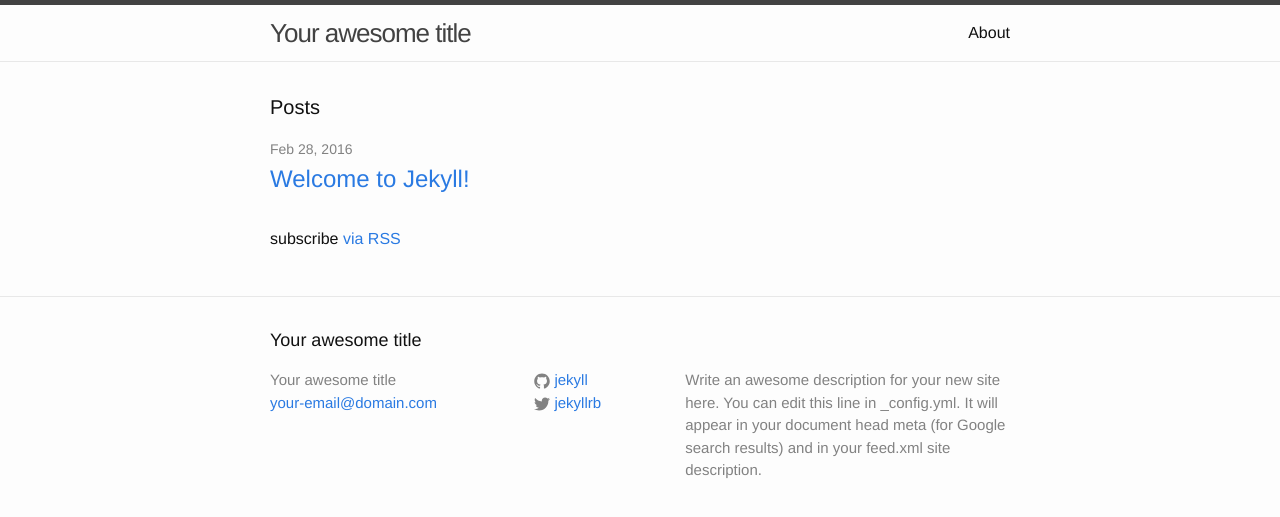
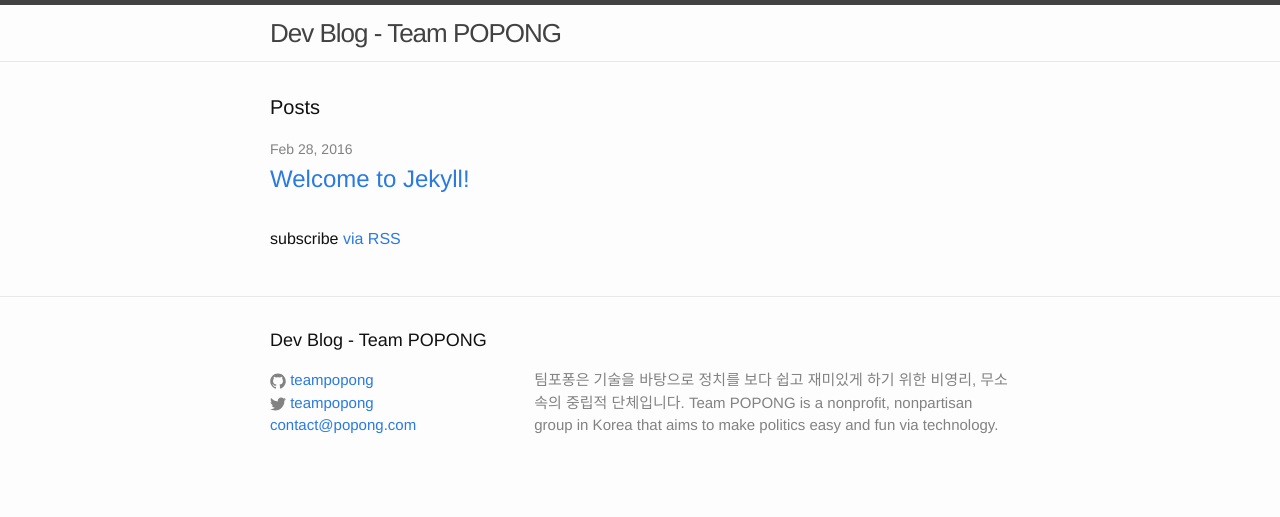
Before and after one commit to teampopong/blog.popong.com, a Jekyll site: the page built from index.html, in a window 1280 px wide. Shown: the top 517 px of the page. Built offline with Jekyll 4.4.1, drawn with Linux system fonts in a browser that asks for light colours.

Commit message:
Modify config and layouts

```diff
--- a/_config.yml
+++ b/_config.yml
@@ -6,16 +6,15 @@
 # 'jekyll serve'. If you change this file, please restart the server process.
 
 # Site settings
-title: Your awesome title
-email: your-email@domain.com
+title: Dev Blog - Team POPONG
+email: contact@popong.com
 description: > # this means to ignore newlines until "baseurl:"
-  Write an awesome description for your new site here. You can edit this
-  line in _config.yml. It will appear in your document head meta (for
-  Google search results) and in your feed.xml site description.
+    팀포퐁은 기술을 바탕으로 정치를 보다 쉽고 재미있게 하기 위한 비영리, 무소속의 중립적 단체입니다.
+    Team POPONG is a nonprofit, nonpartisan group in Korea that aims to make politics easy and fun via technology.
 baseurl: "" # the subpath of your site, e.g. /blog
-url: "http://yourdomain.com" # the base hostname & protocol for your site
-twitter_username: jekyllrb
-github_username:  jekyll
+url: "http://blog.popong.com" # the base hostname & protocol for your site
+twitter_username: teampopong
+github_username: teampopong
 
 # Build settings
 markdown: kramdown
--- a/_includes/footer.html
+++ b/_includes/footer.html
@@ -6,29 +6,22 @@
 
     <div class="footer-col-wrapper">
       <div class="footer-col footer-col-1">
-        <ul class="contact-list">
-          <li>{{ site.title }}</li>
-          <li><a href="mailto:{{ site.email }}">{{ site.email }}</a></li>
-        </ul>
-      </div>
-
-      <div class="footer-col footer-col-2">
         <ul class="social-media-list">
           {% if site.github_username %}
           <li>
             {% include icon-github.html username=site.github_username %}
           </li>
           {% endif %}
-
           {% if site.twitter_username %}
           <li>
             {% include icon-twitter.html username=site.twitter_username %}
           </li>
           {% endif %}
+          <li><a href="mailto:{{ site.email }}">{{ site.email }}</a></li>
         </ul>
       </div>
 
-      <div class="footer-col footer-col-3">
+      <div class="footer-col footer-col-2">
         <p>{{ site.description }}</p>
       </div>
     </div>
--- a/_sass/_layout.scss
+++ b/_sass/_layout.scss
@@ -132,13 +132,8 @@
 }
 
 .footer-col-2 {
-    width: -webkit-calc(20% - (#{$spacing-unit} / 2));
-    width:         calc(20% - (#{$spacing-unit} / 2));
-}
-
-.footer-col-3 {
-    width: -webkit-calc(45% - (#{$spacing-unit} / 2));
-    width:         calc(45% - (#{$spacing-unit} / 2));
+    width: -webkit-calc(65% - (#{$spacing-unit} / 2));
+    width:         calc(65% - (#{$spacing-unit} / 2));
 }
 
 @include media-query($on-laptop) {
```
Also changed, not shown: about.md (deleted, +0 -15 lines).
